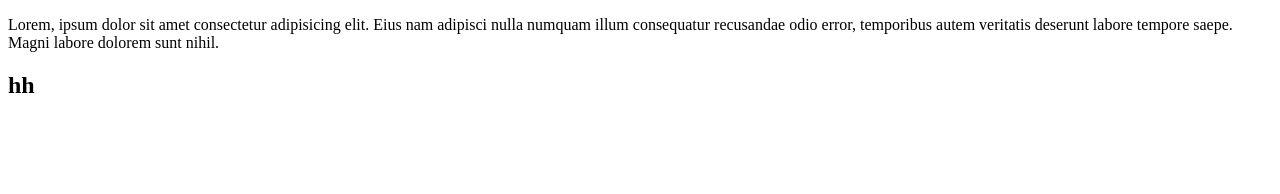
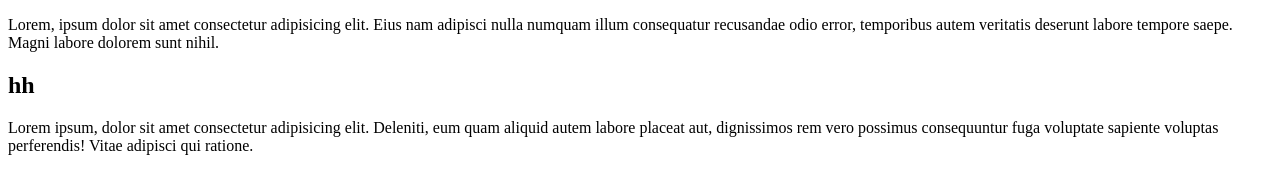
Before and after one commit to Yulia2602/test, a plain HTML site: page index.html in a window 1280 px wide. Drawn offline with Linux system fonts and the light colour scheme.

Commit message:
new commit2

```diff
--- a/index.html
+++ b/index.html
@@ -8,5 +8,6 @@
 <body>
     <p>Lorem, ipsum dolor sit amet consectetur adipisicing elit. Eius nam adipisci nulla numquam illum consequatur recusandae odio error, temporibus autem veritatis deserunt labore tempore saepe. Magni labore dolorem sunt nihil.</p>
 <h2>hh</h2>
+<p>Lorem ipsum, dolor sit amet consectetur adipisicing elit. Deleniti, eum quam aliquid autem labore placeat aut, dignissimos rem vero possimus consequuntur fuga voluptate sapiente voluptas perferendis! Vitae adipisci qui ratione.</p>
 </body>
 </html>
```
